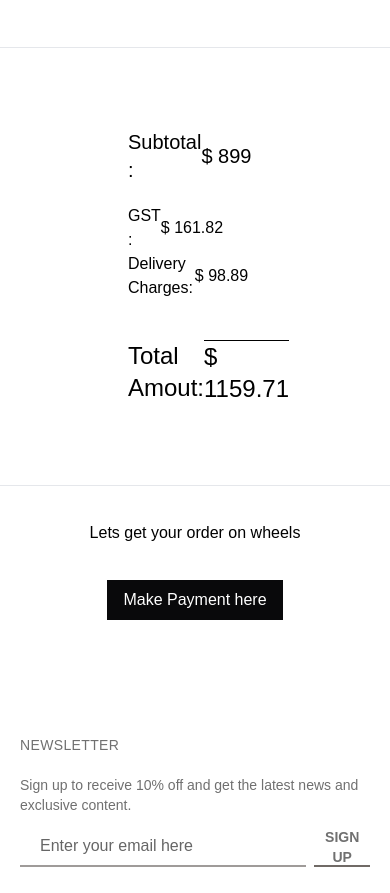
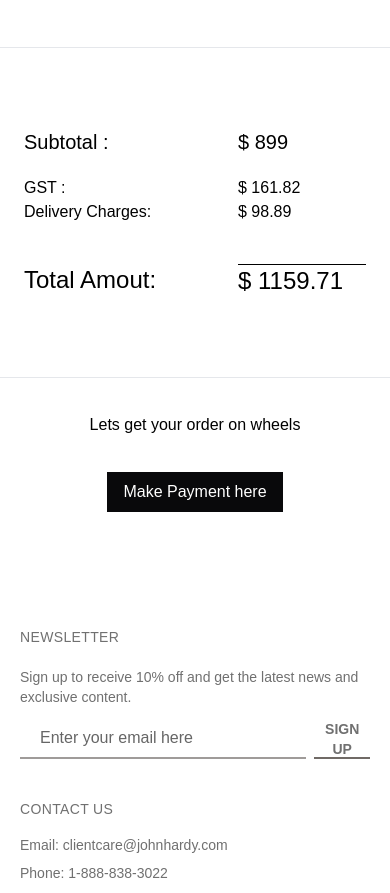
Before and after one commit to Kanna116/velvet-vista, a Next.js app: page /pages/checkout in a window 390 px wide. Shown: the part 940-1833 px from the top of the page. Built offline with nearby package versions, Linux system fonts and the light colour scheme; a web font is replaced by a local one.

Commit message:
checkout page is responsive

```diff
--- a/pages/pages/checkout.js
+++ b/pages/pages/checkout.js
@@ -56,7 +56,7 @@ const CheckOut = () => {
                     subtotal > 0 ?
                         <>
                             <hr />
-                            <div className='my-20 px-32 [&>*]:flex [&>*]:items-center [&>*]:justify-between'>
+                            <div className='my-20 lg:px-32 md:px-20 px-[24px] [&>*]:flex [&>*]:items-center [&>*]:justify-between'>
                                 <h1 className='mb-5 text-xl'>Subtotal :  <span className='w-32'>$ {subtotal}</span></h1>
                                 <h3>GST :  <span className='w-32'>$ {GST}</span></h3>
                                 <h3>Delivery Charges:  <span className='w-32'>$ {deviveryCharges}</span></h3>
```
